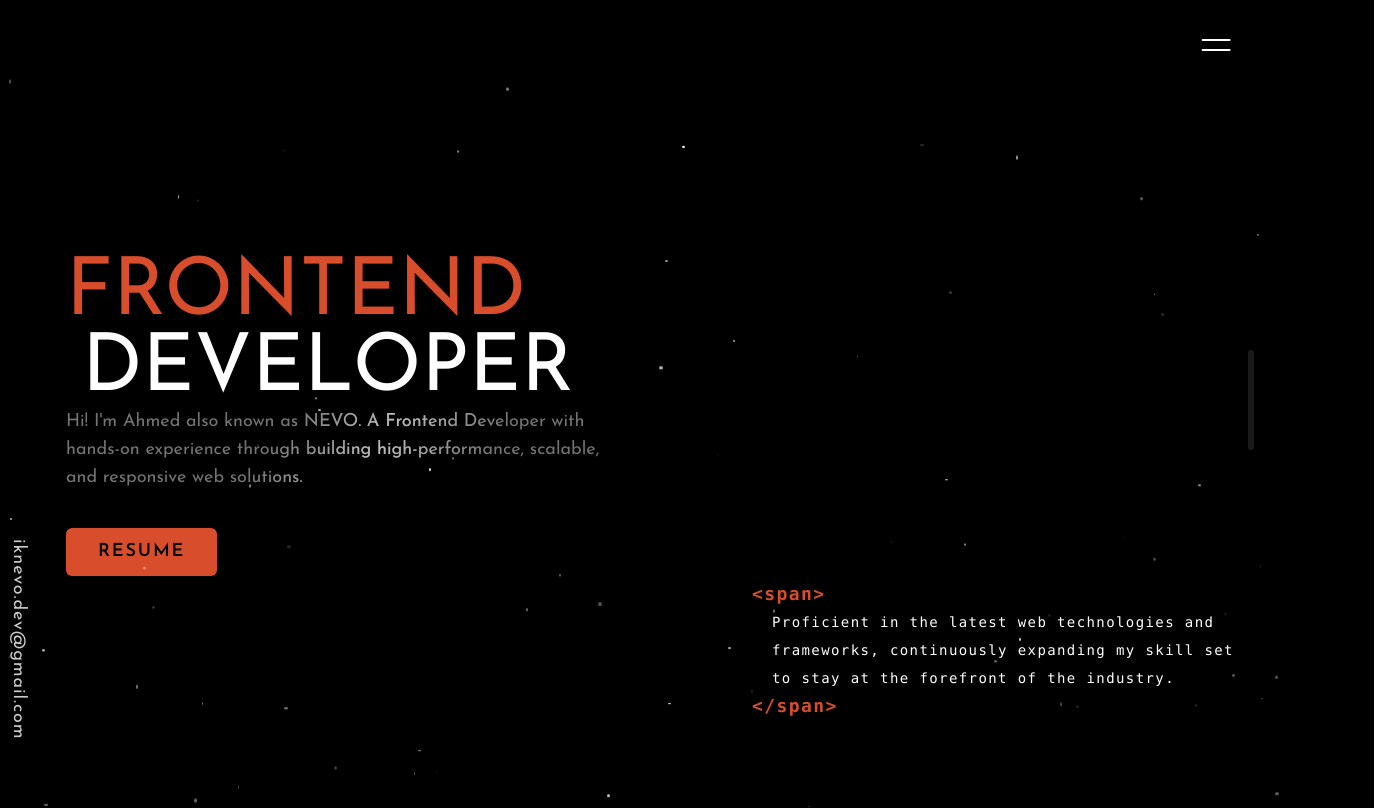
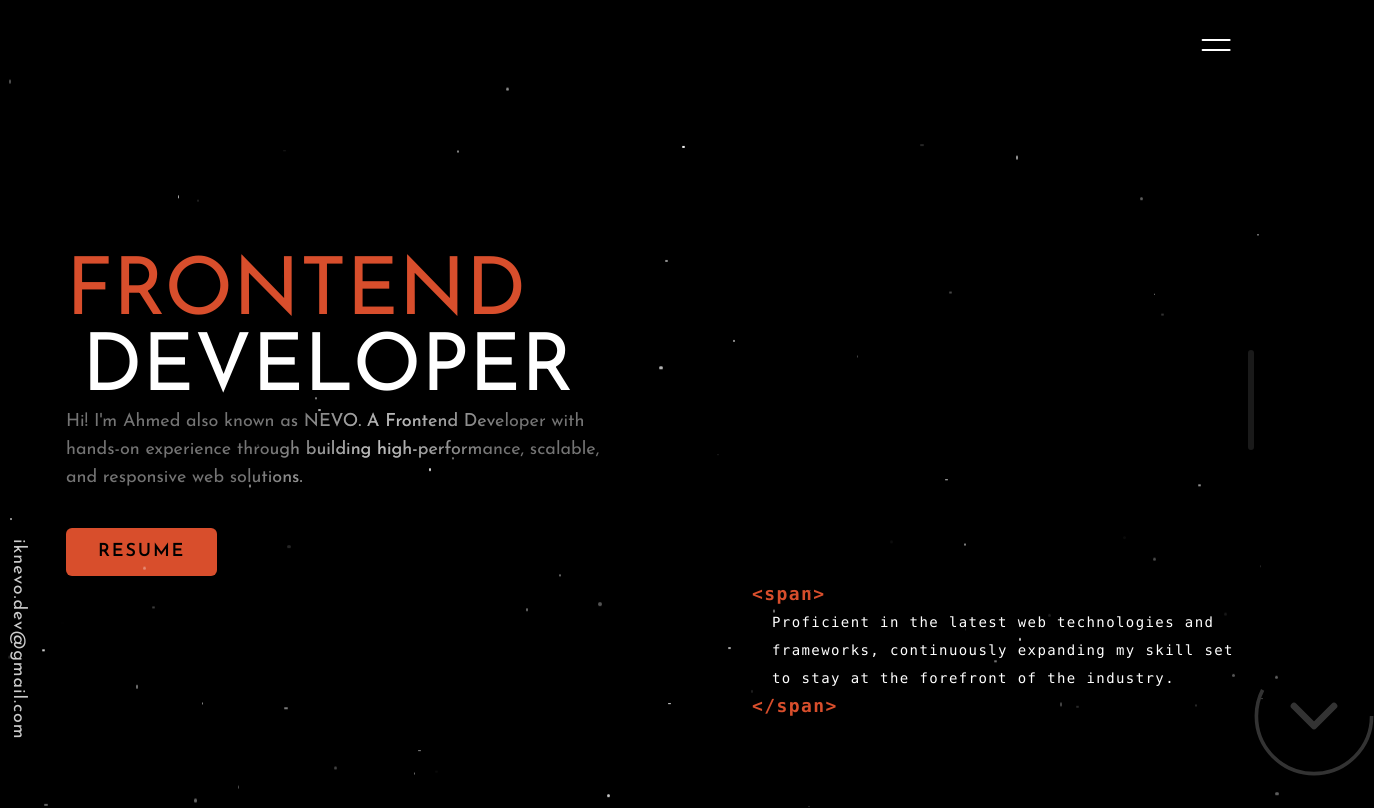
Before and after one commit to iknevo/nevo.dev, a Next.js app: page / in a window 1280 px wide. Shown: the top 808 px of the page, 1374 px wide, since content can reach past the window. Built offline with nearby package versions, Linux system fonts and the light colour scheme.

Commit message:
feat: scroll buttons and fixing naviagtion links to make it smoother

```diff
--- a/app/_components/Banner.tsx
+++ b/app/_components/Banner.tsx
@@ -5,7 +5,9 @@ import { useGSAP } from "@gsap/react";
 import gsap from "gsap";
 import { ScrollTrigger } from "gsap/all";
 import { useRef } from "react";
+import { useMedia } from "react-use";
 import Magnet from "./Magnet";
+import ScrollButton from "./scroll-button";
 import ShinyText from "./ShinyText";
 
 gsap.registerPlugin(ScrollTrigger, useGSAP);
@@ -13,6 +15,7 @@ gsap.registerPlugin(ScrollTrigger, useGSAP);
 export default function Banner() {
   const containerRef = useRef<HTMLDivElement>(null);
   const codeRef = useRef<HTMLDivElement>(null);
+  const isDesktop = useMedia("(min-width: 767px)", false);
 
   useGSAP(
     () => {
@@ -61,7 +64,7 @@ export default function Banner() {
     { scope: codeRef }
   );
   return (
-    <section id="banner">
+    <section id="banner" className="relative">
       <div
         className="container h-svh max-md:pb-10 flex lg:items-end justify-center gap-10 lg:gap-0 lg:justify-between max-md:flex-col"
         ref={containerRef}
@@ -139,6 +142,11 @@ export default function Banner() {
           </code>
         </div>
       </div>
+      {isDesktop && (
+        <div className="-right-40 bottom-10 hidden md:block  absolute">
+          <ScrollButton />
+        </div>
+      )}
     </section>
   );
 }
--- a/app/_components/Navbar.tsx
+++ b/app/_components/Navbar.tsx
@@ -1,8 +1,8 @@
 "use client";
 import { GENERAL_INFO, SOCIAL_LINKS } from "@/app/_lib/data";
 import { cn } from "@/app/_lib/utils";
+import { useLenis } from "lenis/react";
 import { MoveUpRight } from "lucide-react";
-import { useRouter } from "next/navigation";
 import { useState } from "react";
 
 const COLORS = [
@@ -15,25 +15,35 @@ const COLORS = [
 const MENU_LINKS = [
   {
     name: "Home",
-    url: "/",
+    url: "#",
   },
   {
     name: "About Me",
-    url: "/#about-me",
+    url: "#about-me",
   },
   {
     name: "Experience",
-    url: "/#my-experience",
+    url: "#my-experience",
   },
   {
     name: "Projects",
-    url: "/#selected-projects",
+    url: "#selected-projects",
   },
 ];
 
 export default function Navbar() {
   const [isMenuOpen, setIsMenuOpen] = useState(false);
-  const router = useRouter();
+  const lenis = useLenis();
+
+  const handleClick = (target: string) => {
+    if (lenis) {
+      if (target === "#") {
+        lenis.scrollTo(0);
+      } else {
+        lenis.scrollTo(target);
+      }
+    }
+  };
 
   return (
     <>
@@ -117,7 +127,7 @@ export default function Navbar() {
                   <li key={link.name}>
                     <button
                       onClick={() => {
-                        router.push(link.url);
+                        handleClick(link.url);
                         setIsMenuOpen(false);
                       }}
                       className="group text-xl flex items-center gap-3"
--- /dev/null
+++ b/app/_components/scroll-button.tsx
@@ -0,0 +1,79 @@
+"use client";
+import { useGSAP } from "@gsap/react";
+import gsap from "gsap";
+import { useLenis } from "lenis/react";
+import { ChevronDown } from "lucide-react";
+import { motion } from "motion/react";
+import { useRef } from "react";
+import { cn } from "../_lib/utils";
+
+type Props = {
+  scrollToTop?: boolean;
+};
+export default function ScrollButton({ scrollToTop = false }: Props) {
+  const lenis = useLenis();
+  const circleRef = useRef<SVGCircleElement | null>(null);
+
+  const handleClick = () => {
+    if (lenis) {
+      if (scrollToTop) {
+        lenis.scrollTo(0);
+      } else {
+        lenis.scrollTo("#selected-projects");
+      }
+    }
+  };
+  useGSAP(() => {
+    if (scrollToTop) return;
+    if (circleRef.current) {
+      const length = circleRef.current.getTotalLength();
+      gsap.set(circleRef.current, {
+        strokeDasharray: length,
+        strokeDashoffset: length,
+      });
+      gsap.to(circleRef.current, {
+        strokeDashoffset: 0 - length,
+        duration: 5,
+        ease: "none",
+        repeat: -1,
+      });
+    }
+  }, []);
+
+  return (
+    <button
+      onClick={handleClick}
+      className={cn(
+        "group size-30 opacity-20 cursor-pointer relative cursor",
+        scrollToTop && "rotate-180"
+      )}
+    >
+      <svg
+        className="absolute inset-0 w-full h-full"
+        viewBox="0 0 100 100"
+        fill="none"
+      >
+        <circle
+          ref={circleRef}
+          cx="50"
+          cy="50"
+          r="48"
+          stroke="white"
+          strokeWidth="3"
+        />
+      </svg>
+
+      <motion.div
+        transition={{
+          duration: 0.2,
+          ease: "circOut",
+        }}
+        className="rounded-full aspect-square w-full flex items-center justify-center"
+      >
+        <div>
+          <ChevronDown className="size-20 transition duration-300" />
+        </div>
+      </motion.div>
+    </button>
+  );
+}
--- a/app/layout.tsx
+++ b/app/layout.tsx
@@ -6,6 +6,7 @@ import "lenis/dist/lenis.css";
 import { ReactLenis } from "lenis/react";
 import type { Metadata } from "next";
 import { Josefin_Sans } from "next/font/google";
+import ScrollButton from "./_components/scroll-button";
 import { Signature } from "./_components/signature";
 
 const josefin = Josefin_Sans({
@@ -29,7 +30,7 @@ export default function RootLayout({
   return (
     <html lang="en">
       <body
-        className={`${josefin.className} select-none font-roboto-flex antialiased bg-black text-white`}
+        className={`${josefin.className} select-none relative font-roboto-flex antialiased bg-black text-white`}
       >
         <ReactLenis
           root
@@ -42,6 +43,10 @@ export default function RootLayout({
         </ReactLenis>
         <Cursor />
         <StickyEmail />
+
+        <div className="max-xl:hidden absolute bottom-5 right-5 block">
+          <ScrollButton scrollToTop />
+        </div>
         <Signature />
         <Analytics />
       </body>
--- a/package.json
+++ b/package.json
@@ -17,12 +17,14 @@
     "html-react-parser": "^5.2.5",
     "lenis": "^1.3.4",
     "lucide-react": "^0.525.0",
+    "motion": "^12.23.12",
     "next": "15.3.4",
     "next-sitemap": "^4.2.3",
     "ogl": "^1.0.11",
     "react": "^19.1.0",
     "react-animated-cursor": "^2.11.2",
     "react-dom": "^19.1.0",
+    "react-use": "^17.6.0",
     "tailwind-merge": "^3.3.1"
   },
   "devDependencies": {
```
Also changed, not shown: 1 other file (tests, documents, lock files or other folders).
